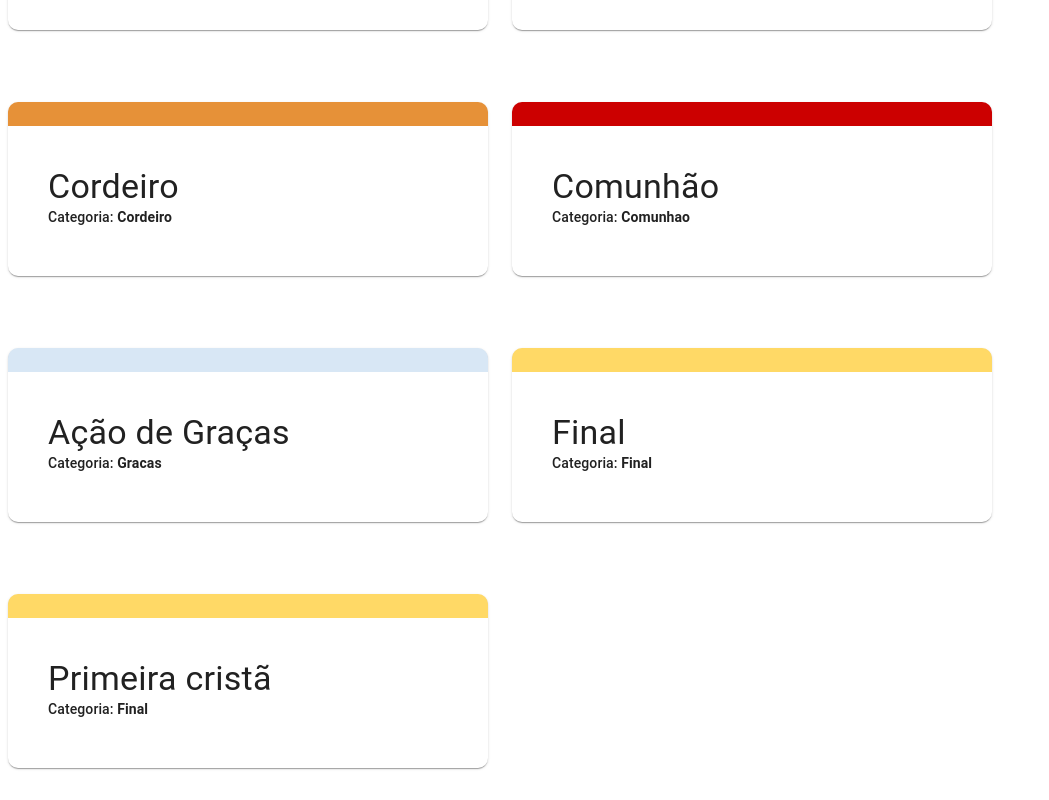
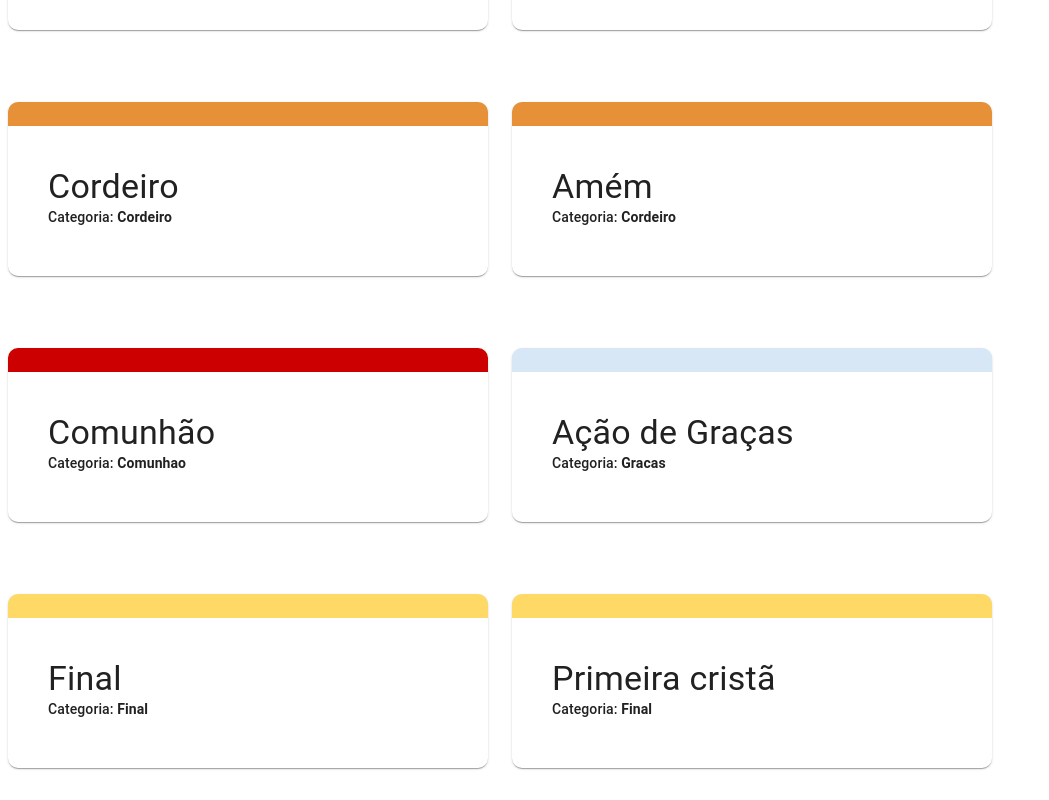
Before and after one commit to rafadealmeida/repertorio, a React (Create React App) app: page /missa in a window 1280 px wide. Shown: the part 1067-1867 px from the top of the page, without its empty margins (0-1049 px from the left). Built offline with nearby package versions, Linux system fonts and the light colour scheme.

Commit message:
Adicionando musicas

```diff
--- a/src/_mocks/repertorioMissa.js
+++ b/src/_mocks/repertorioMissa.js
@@ -104,14 +104,14 @@ const repertorioMissa = [
 
     E     A        B         E
     Maria, cheia de graça e consolo
-    A      B7              E
+    A      B7              E  B C#m
     Venha caminhar com teu povo
     A         B        E  B
     Nossa mãe sempre será
 
     E     A        B         E
     Maria, cheia de graça e consolo
-    A         B7          E
+    A         B7          E B C#m
     Venha caminhar com teu povo
     A         B        E  B
     Nossa mãe sempre será
@@ -321,6 +321,23 @@ const repertorioMissa = [
     `,
   },
   {
+    titulo: 'Amém',
+    id: sumId(),
+    categoria: 'Cordeiro',
+    cifra: `
+    Tom: F
+
+        Dm          Dm         D D7
+    A|-a-a-amém, a-a-a-amém
+
+    Gm  C7   F   Bb  Gm   A7   Dm   D7
+    A a a    A a a    A a a  amém
+
+    Gm  C7   F   Bb  Gm   A7   Dm  A  Dm
+    A a a    A a a    A a a  amém
+    `,
+  },
+  {
     titulo: 'Comunhão',
     id: sumId(),
     categoria: 'Comunhao',
@@ -445,7 +462,7 @@ const repertorioMissa = [
     id: sumId(),
     categoria: 'Final',
     cifra: `
-    INTRO : A D E A
+    INTRO : A D E D A
 
         A                E
     Primeira cristã Maria da luz
```
